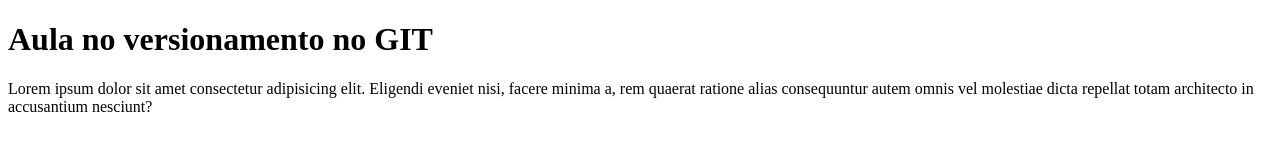
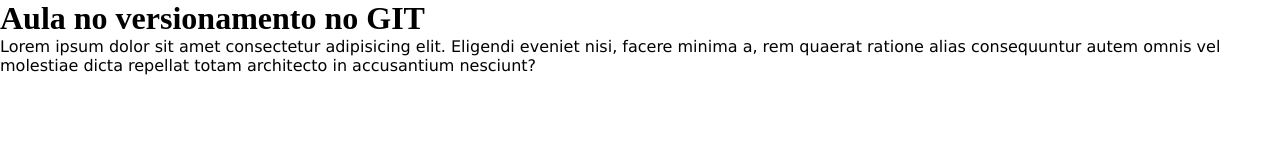
Before and after one commit to Luigi-Salvini/aulaGit, a plain HTML site: page index.html in a window 1280 px wide. Drawn offline with Linux system fonts and the light colour scheme.

Commit message:
segundo momento do projeto

```diff
--- a/index.html
+++ b/index.html
@@ -4,6 +4,7 @@
     <meta charset="UTF-8">
     <meta name="viewport" content="width=device-width, initial-scale=1.0">
     <title>Aula Git</title>
+    <link rel="stylesheet" href="./stryle.css">
 </head>
 <body>
     <h1>Aula no versionamento no GIT</h1>
--- /dev/null
+++ b/stryle.css
@@ -0,0 +1,9 @@
+*{
+    margin: 0;
+    padding: 0;
+}
+
+
+p{
+    font-family: 'Lucida Sans', 'Lucida Sans Regular', 'Lucida Grande', 'Lucida Sans Unicode', Geneva, Verdana, sans-serif;
+}
```
